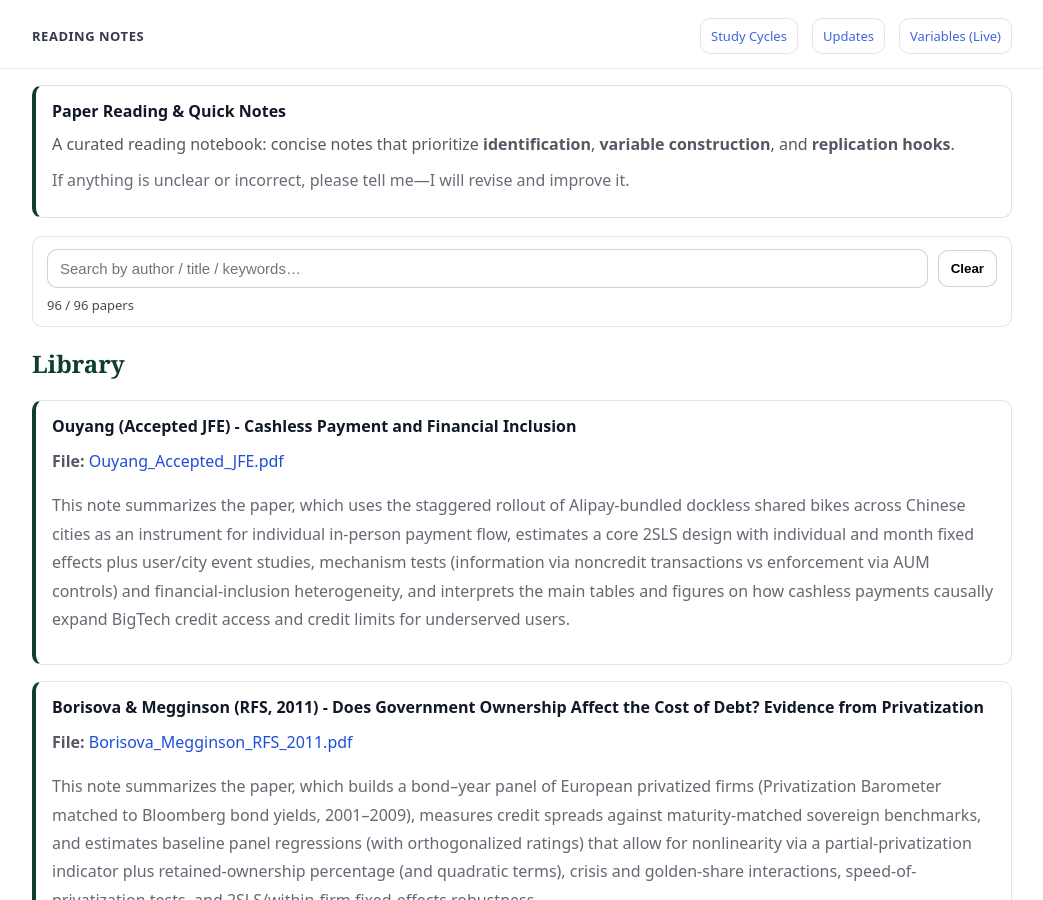
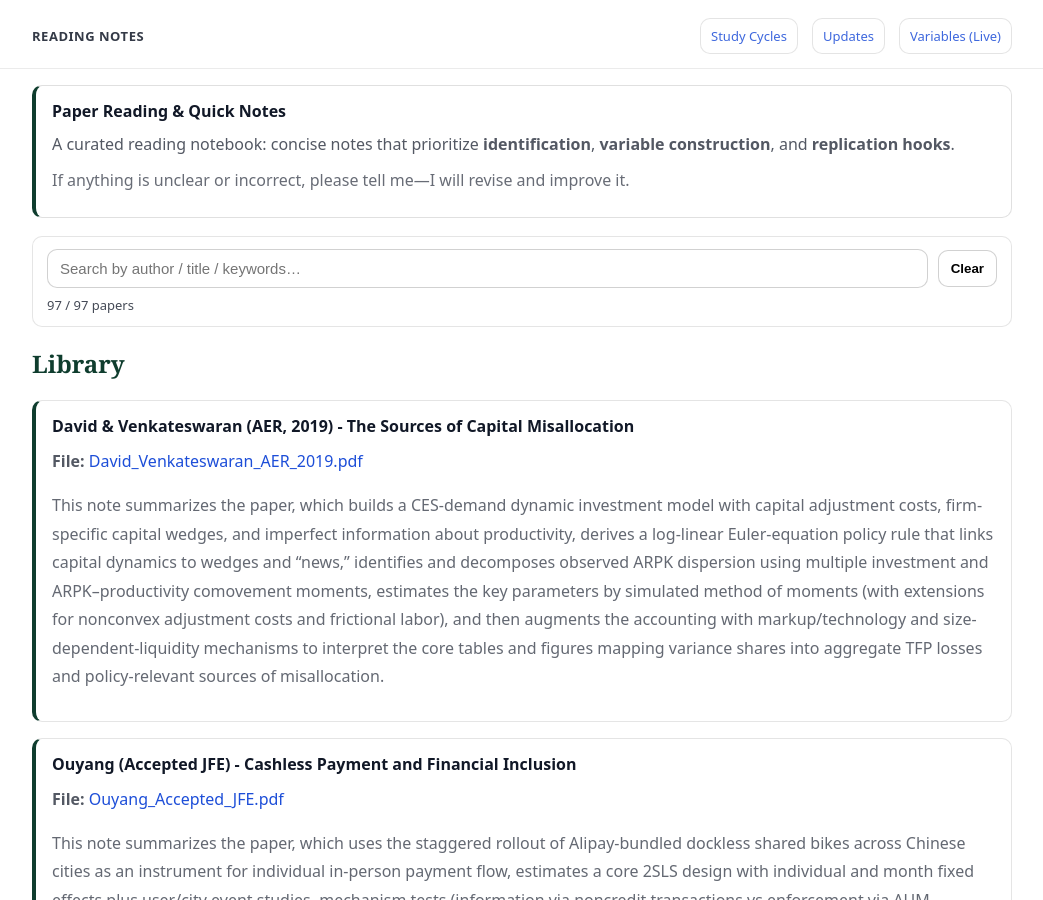
Before and after one commit to yaxinzn/study-archive, a Jekyll site: the page built from reading/index.md, in a window 1280 px wide and 900 px high. Shown: the whole window, without its empty margins (118-1161 px from the left). Built offline with Jekyll 4.4.1, drawn with Linux system fonts in a browser that asks for light colours.

Commit message:
Reading: add/update David_Venkateswaran_AER_2019.pdf

```diff
--- a/_data/reading.yml
+++ b/_data/reading.yml
@@ -1,3 +1,7 @@
+- title: "David & Venkateswaran (AER, 2019) - The Sources of Capital Misallocation"
+  file: "David_Venkateswaran_AER_2019.pdf"
+  desc: "This note summarizes the paper, which builds a CES-demand dynamic investment model with capital adjustment costs, firm-specific capital wedges, and imperfect information about productivity, derives a log-linear Euler-equation policy rule that links capital dynamics to wedges and “news,” identifies and decomposes observed ARPK dispersion using multiple investment and ARPK–productivity comovement moments, estimates the key parameters by simulated method of moments (with extensions for nonconvex adjustment costs and frictional labor), and then augments the accounting with markup/technology and size-dependent-liquidity mechanisms to interpret the core tables and figures mapping variance shares into aggregate TFP losses and policy-relevant sources of misallocation."
+
 - title: "Ouyang (Accepted JFE) - Cashless Payment and Financial Inclusion"
   file: "Ouyang_Accepted_JFE.pdf"
   desc: "This note summarizes the paper, which uses the staggered rollout of Alipay-bundled dockless shared bikes across Chinese cities as an instrument for individual in-person payment flow, estimates a core 2SLS design with individual and month fixed effects plus user/city event studies, mechanism tests (information via noncredit transactions vs enforcement via AUM controls) and financial-inclusion heterogeneity, and interprets the main tables and figures on how cashless payments causally expand BigTech credit access and credit limits for underserved users."
```
Also changed, not shown: 1 other file.
